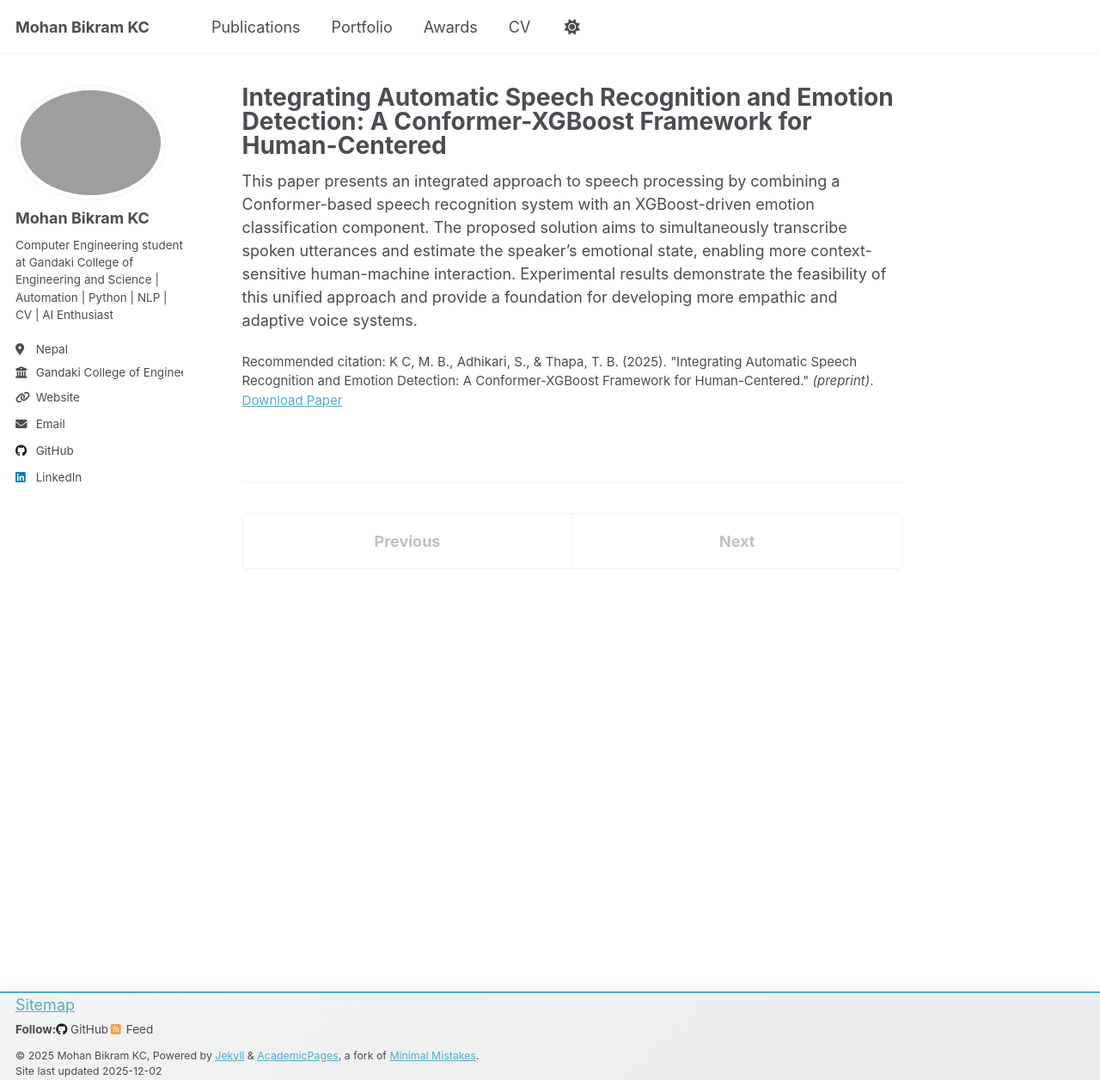
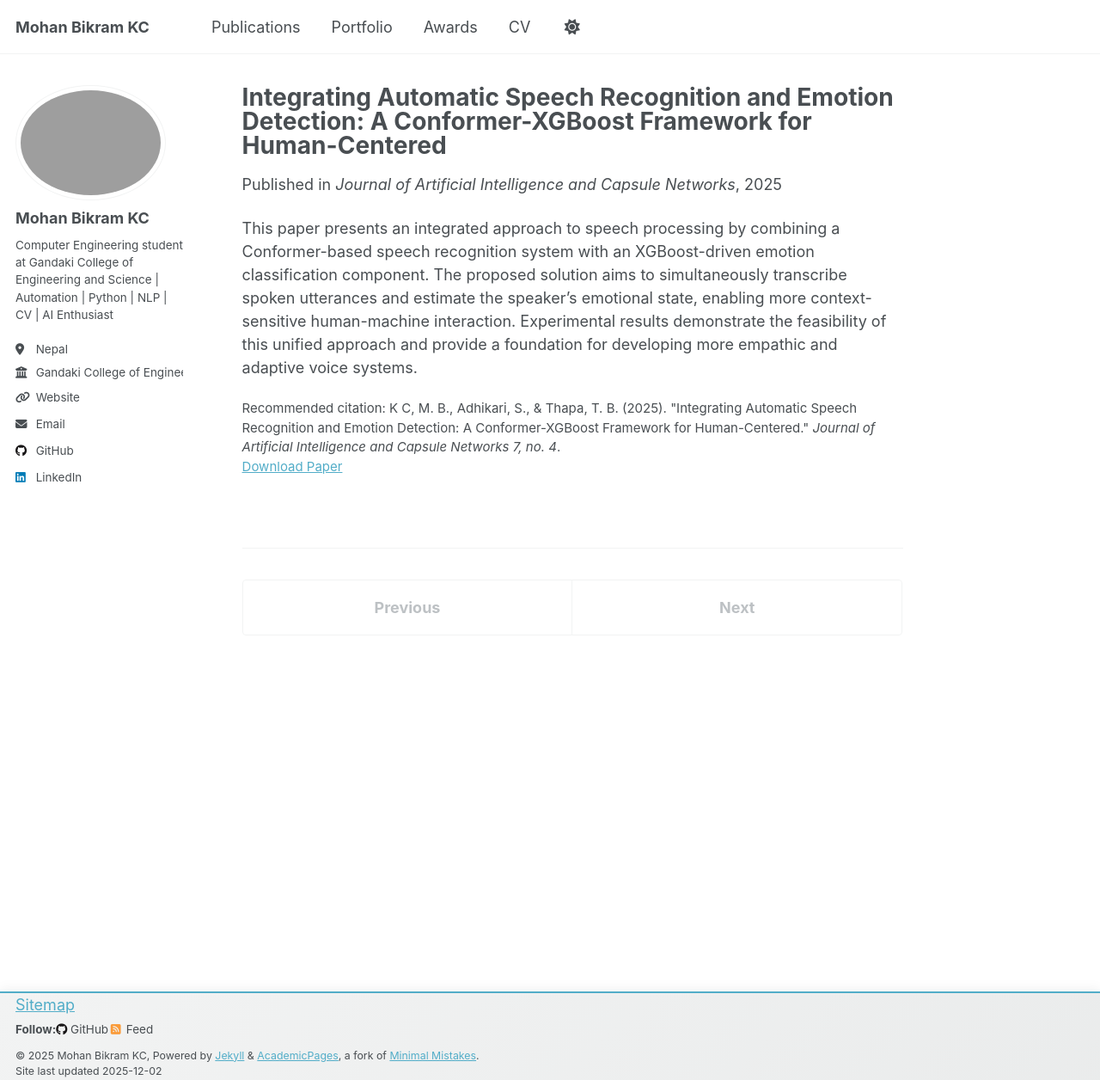
Before and after one commit to kayceem/kayceem.github.io, a Jekyll site: the page built from _publications/asr-emotion-detection.md, in a window 1280 px wide and 1256 px high. Shown: the whole window at 86% size. Built offline with Jekyll 4.4.1, drawn with Linux system fonts in a browser that asks for light colours; a script that is not in the unit is left out.

Commit message:
update: pubs

```diff
--- a/_config.yml
+++ b/_config.yml
@@ -81,10 +81,10 @@ author:
 
 # Publication Category - The following the list of publication categories and their headings
 publication_category:
+  manuscripts:
+    title: 'Articles'
   preprints:
     title: 'Preprints'
-  manuscripts:
-    # title: 'Articles'
 
 # Site Settings
 teaser                   :  # filename of teaser fallback teaser image placed in /images/ for social media previews
--- a/_includes/archive-single.html
+++ b/_includes/archive-single.html
@@ -38,13 +38,15 @@
       <p class="page__meta"><i class="fa fa-clock" aria-hidden="true"></i> {% include read-time.html %}</p>
     {% endif %}
 
-        <!-- {% if post.collection == 'teaching' %}
+        {% if post.collection == 'teaching' %}
           <p> {{ post.type }}, <i>{{ post.venue }}</i>, {{ post.date | default: "1900-01-01" | date: "%Y" }} </p>
+        {% elsif post.collection == 'publications' and post.category == 'preprints' %}
+          <p><i>(Preprint)</i></p>
         {% elsif post.collection == 'publications' %}
           <p>Published in <i>{{ post.venue }}</i>, {{ post.date | default: "1900-01-01" | date: "%Y" }} </p>
         {% elsif post.date %}
          <p class="page__date"><strong><i class="fa fa-fw fa-calendar" aria-hidden="true"></i> {{ site.data.ui-text[site.locale].date_label | default: "Published:" }}</strong> <time datetime="{{ post.date | default: "1900-01-01" | date_to_xmlschema }}">{{ post.date | default: "1900-01-01" | date: "%B %d, %Y" }}</time></p>
-        {% endif %} -->
+        {% endif %}
 
     {% if post.excerpt and site.read_more != 'enabled' %}
     <p class="archive__item-excerpt" itemprop="description">{{ post.excerpt | markdownify }}</p>
--- a/_layouts/single.html
+++ b/_layouts/single.html
@@ -34,13 +34,15 @@ layout: default
           <p class="page__date"><strong><i class="fa fa-fw fa-calendar" aria-hidden="true"></i> {{ site.data.ui-text[site.locale].date_label | default: "Published:" }}</strong> <time datetime="{{ page.modified | date: "%Y-%m-%d" }}">{{ page.modified | date: "%B %d, %Y" }}</time></p>
         {% endif %}
 
-        <!-- {% if page.collection == 'teaching' %}
+        {% if page.collection == 'teaching' %}
           <p> {{ page.type }}, <i>{{ page.venue }}</i>, {{ page.date | default: "1900-01-01" | date: "%Y" }} </p>
+        {% elsif page.category == 'preprints' %}
+          <p><i>(Preprint)</i></p>
         {% elsif page.venue and page.date %}
           <p>Published in <i>{{ page.venue }}</i>, {{ page.date | default: "1900-01-01" | date: "%Y" }} </p>
         {% elsif page.date %}
           <p class="page__date"><strong><i class="fa fa-fw fa-calendar" aria-hidden="true"></i> {{ site.data.ui-text[site.locale].date_label | default: "Published:" }}</strong> <time datetime="{{ page.date | date_to_xmlschema }}">{{ page.date | default: "1900-01-01" | date: "%B %d, %Y" }}</time></p>
-        {% endif %}     -->
+        {% endif %}
         </header>
       {% endunless %}
 
--- a/_publications/asr-emotion-detection.md
+++ b/_publications/asr-emotion-detection.md
@@ -1,17 +1,17 @@
 ---
 title: "Integrating Automatic Speech Recognition and Emotion Detection: A Conformer-XGBoost Framework for Human-Centered"
 collection: publications
-category: preprints
+category: manuscripts
 permalink: /publication/asr-emotion-detection/
 authors:
   - name: 'Mohan Bikram K C'
   - name: 'Smita Adhikari'
   - name: 'Tara Bahadur Thapa'
 excerpt: 'This paper presents an integrated approach to speech processing by combining a Conformer-based speech recognition system with an XGBoost-driven emotion classification component.'
-date: 2025-11-30
-venue: 'jaicn'
-paperurl: ''
-citation: 'K C, M. B., Adhikari, S., & Thapa, T. B. (2025). &quot;Integrating Automatic Speech Recognition and Emotion Detection: A Conformer-XGBoost Framework for Human-Centered.&quot; <i>(preprint)</i>.'
+date: 2025-12-02
+venue: 'Journal of Artificial Intelligence and Capsule Networks'
+paperurl: 'https://irojournals.com/aicn/article/pdf/7/4/3'
+citation: 'K C, M. B., Adhikari, S., & Thapa, T. B. (2025). &quot;Integrating Automatic Speech Recognition and Emotion Detection: A Conformer-XGBoost Framework for Human-Centered.&quot; <i>Journal of Artificial Intelligence and Capsule Networks 7, no. 4</i>.'
 ---
 
 This paper presents an integrated approach to speech processing by combining a Conformer-based speech recognition system with an XGBoost-driven emotion classification component. The proposed solution aims to simultaneously transcribe spoken utterances and estimate the speaker's emotional state, enabling more context-sensitive human-machine interaction. Experimental results demonstrate the feasibility of this unified approach and provide a foundation for developing more empathic and adaptive voice systems.
```
